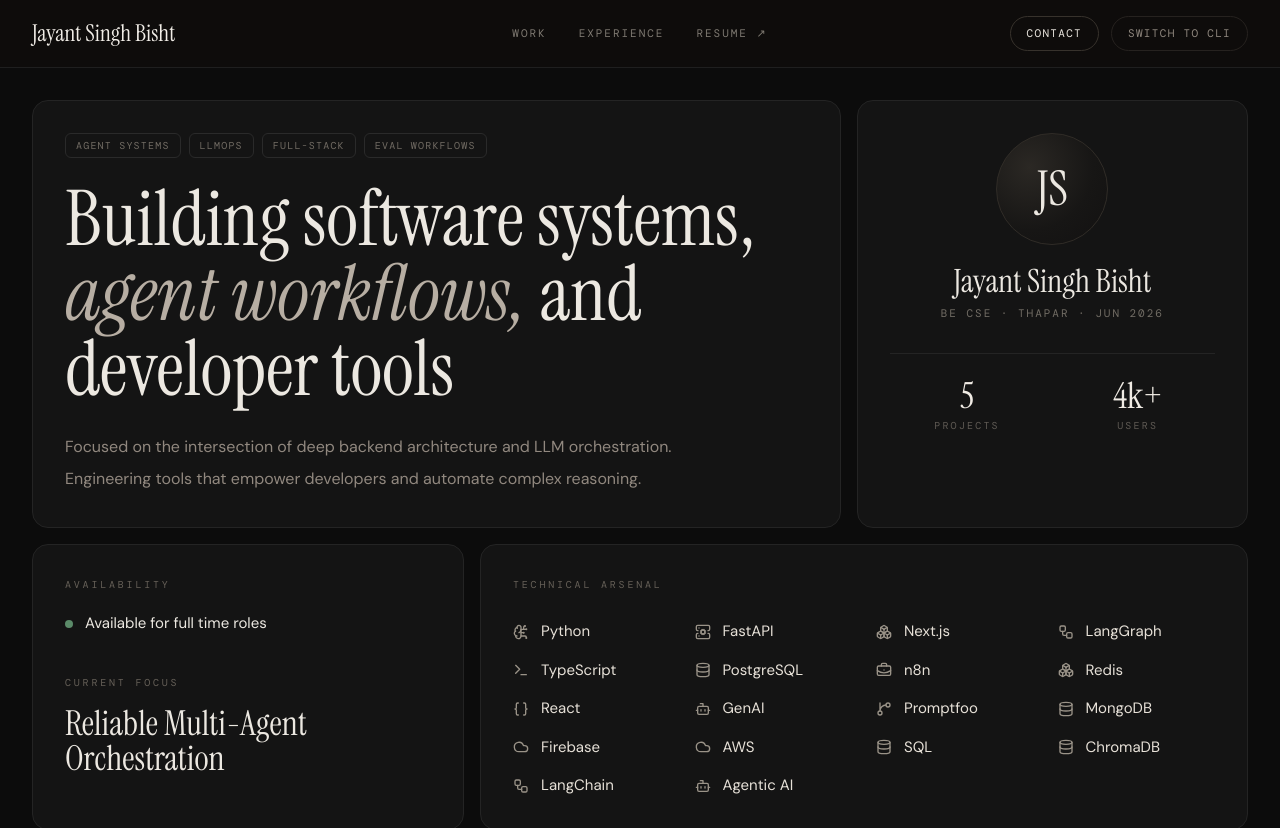
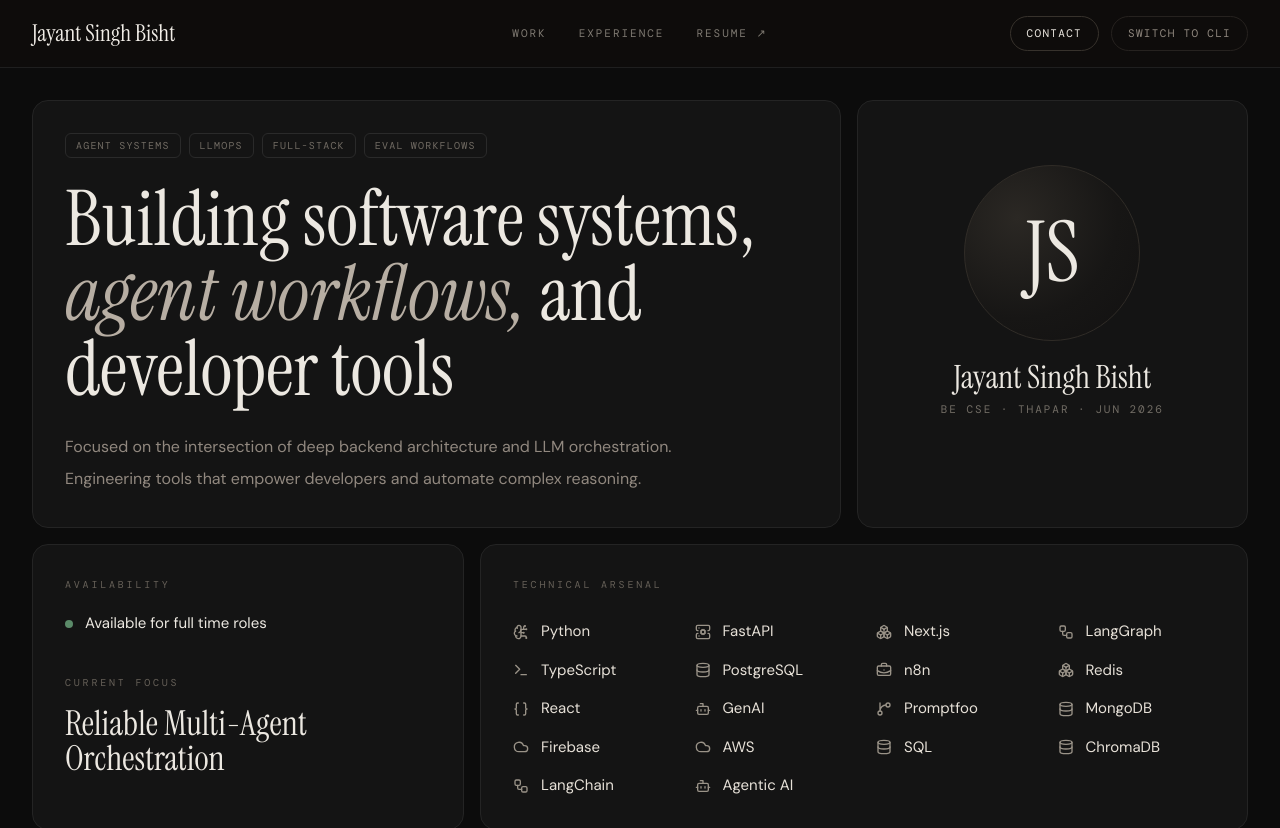
Before and after one commit to KindaJayant/cli-portfolio, a React (Vite) app: page / in a window 1280 px wide. Shown: the top 828 px of the page. Built offline with nearby package versions, Linux system fonts and the light colour scheme; a web font is replaced by a local one.

Commit message:
Refine portfolio home layout

```diff
--- a/src/components/home/Home.tsx
+++ b/src/components/home/Home.tsx
@@ -23,11 +23,6 @@ import { projects, type Project } from '../../data/projects';
 import { resume } from '../../data/resume';
 
 const heroSignals = ['Agent systems', 'LLMOps', 'Full-stack', 'Eval workflows'];
-
-const headlineMetrics = [
-    { value: '5', label: 'Projects' },
-    { value: '4k+', label: 'Users' },
-];
 
 const stackItems = [
     { label: 'Python', icon: BrainCircuit },
@@ -172,25 +167,16 @@ const Home: React.FC = () => {
                     </div>
 
                     <div className="rounded-2xl border border-[#242424] bg-[#141414] p-5 md:p-8">
-                        <div className="flex h-full flex-col">
-                            <div className="mx-auto flex h-28 w-28 items-center justify-center rounded-full border border-[#302c27] bg-[radial-gradient(circle_at_30%_30%,#2b2824_0%,#171615_58%,#121111_100%)] font-display text-5xl text-[#ece8e1]">
+                        <div className="flex flex-col items-center justify-center gap-5 py-6 md:py-8">
+                            <div className="flex h-40 w-40 items-center justify-center rounded-full border border-[#302c27] bg-[radial-gradient(circle_at_30%_30%,#2b2824_0%,#171615_58%,#121111_100%)] font-display text-7xl text-[#ece8e1] md:h-44 md:w-44 md:text-[5.25rem]">
                                 JS
                             </div>
 
-                            <div className="mt-5 text-center">
+                            <div className="text-center">
                                 <h2 className="font-display text-[2rem] leading-none text-[#ece8e1]">{resume.basics.name}</h2>
                                 <p className="mt-2 font-mono text-[11px] uppercase tracking-[0.18em] text-[#726d65]">
                                     BE CSE · Thapar · Jun 2026
                                 </p>
-                            </div>
-
-                            <div className="mt-8 grid grid-cols-2 gap-4 border-t border-[#242424] pt-6">
-                                {headlineMetrics.map((metric) => (
-                                    <div key={metric.label} className="text-center">
-                                        <div className="font-display text-[2.25rem] leading-none text-[#f0ebe4]">{metric.value}</div>
-                                        <div className="mt-1 font-mono text-[10px] uppercase tracking-[0.22em] text-[#5f5a54]">{metric.label}</div>
-                                    </div>
-                                ))}
                             </div>
                         </div>
                     </div>
--- a/src/data/projects.ts
+++ b/src/data/projects.ts
@@ -30,7 +30,7 @@ export const projects: Project[] = [
             'Designed the output as a structured six-section report with bull and bear framing for fast investor-style review.',
         ],
         github: 'https://github.com/KindaJayant/analyst-project',
-        live: '#',
+        live: 'https://analyst-project-ten.vercel.app',
     },
     {
         id: 2,
```
